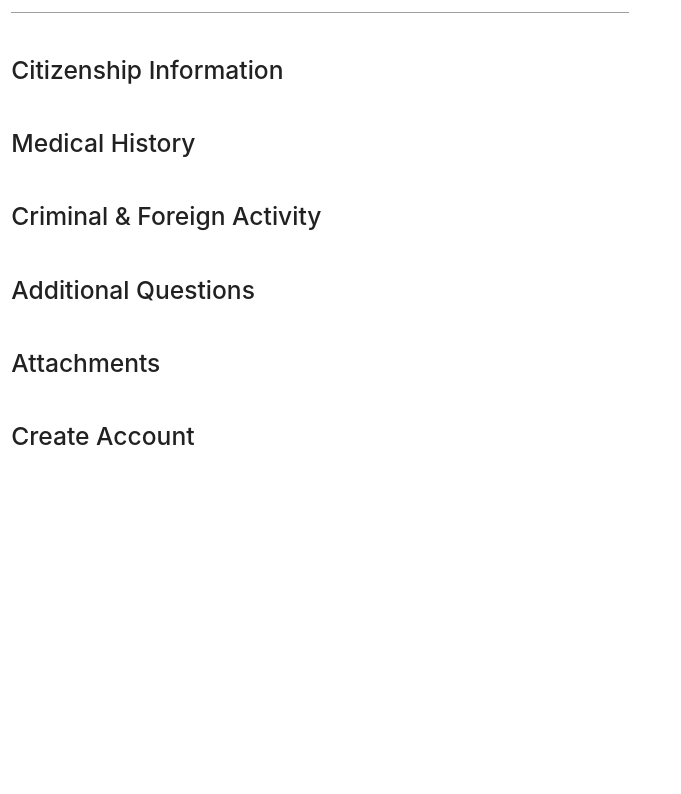
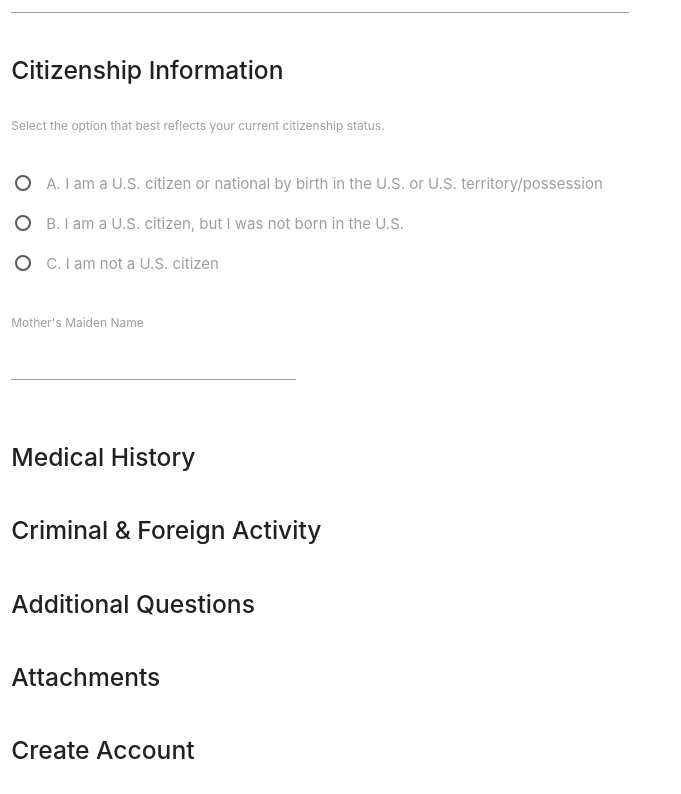
Before and after one commit to heyitsmepatg/ost-pilot, a React (Create React App) app in the folder ost-front/: page / in a window 1280 px wide. Shown: the part 1766-2560 px from the top of the page, without its empty margins (0-681 px from the left). Before the commit the page ends 2246 px from the top, so only its background shows below. Built offline with nearby package versions, Linux system fonts and the light colour scheme.

Commit message:
Add headers for other form sections, begin citizenship section

```diff
--- a/ost-front/src/App.tsx
+++ b/ost-front/src/App.tsx
@@ -1,6 +1,6 @@
 import React from "react";
 import "./App.css";
-import { Row, Col, Select } from "react-materialize";
+import { Row, Col, Select, RadioGroup } from "react-materialize";
 
 const App: React.FC = () => {
   var privacyStyles = { color: "red" };
@@ -249,6 +249,62 @@ const App: React.FC = () => {
 
         <Row>
           <Col>
+            <Row>
+              <Col>
+                <label>
+                  Select the option that best reflects your current citizenship
+                  status.
+                </label>
+              </Col>
+            </Row>
+
+            <Row>
+              <Col>
+                <p>
+                  <label>
+                    <input
+                      type="radio"
+                      name="citizenship"
+                      value="citizen-born"
+                    />
+                    <span>
+                      A. I am a U.S. citizen or national by birth in the U.S. or
+                      U.S. territory/possession
+                    </span>
+                  </label>
+                </p>
+                <p>
+                  <label>
+                    <input
+                      type="radio"
+                      name="citizenship"
+                      value="citizen-naturalized"
+                    />
+                    <span>
+                      B. I am a U.S. citizen, but I was not born in the U.S.
+                    </span>
+                  </label>
+                </p>
+                <p>
+                  <label>
+                    <input type="radio" name="citizenship" value="alien" />
+                    <span>C. I am not a U.S. citizen</span>
+                  </label>
+                </p>
+              </Col>
+            </Row>
+
+            <Row>
+              <Col s={6} m={6} l={6} xl={6}>
+                <label>Mother's Maiden Name</label>
+                <input type="text" />
+              </Col>
+            </Row>
+          </Col>
+        </Row>
+
+        <Row>
+          <Col>
             <h5>
               <strong>Medical History</strong>
             </h5>
```
